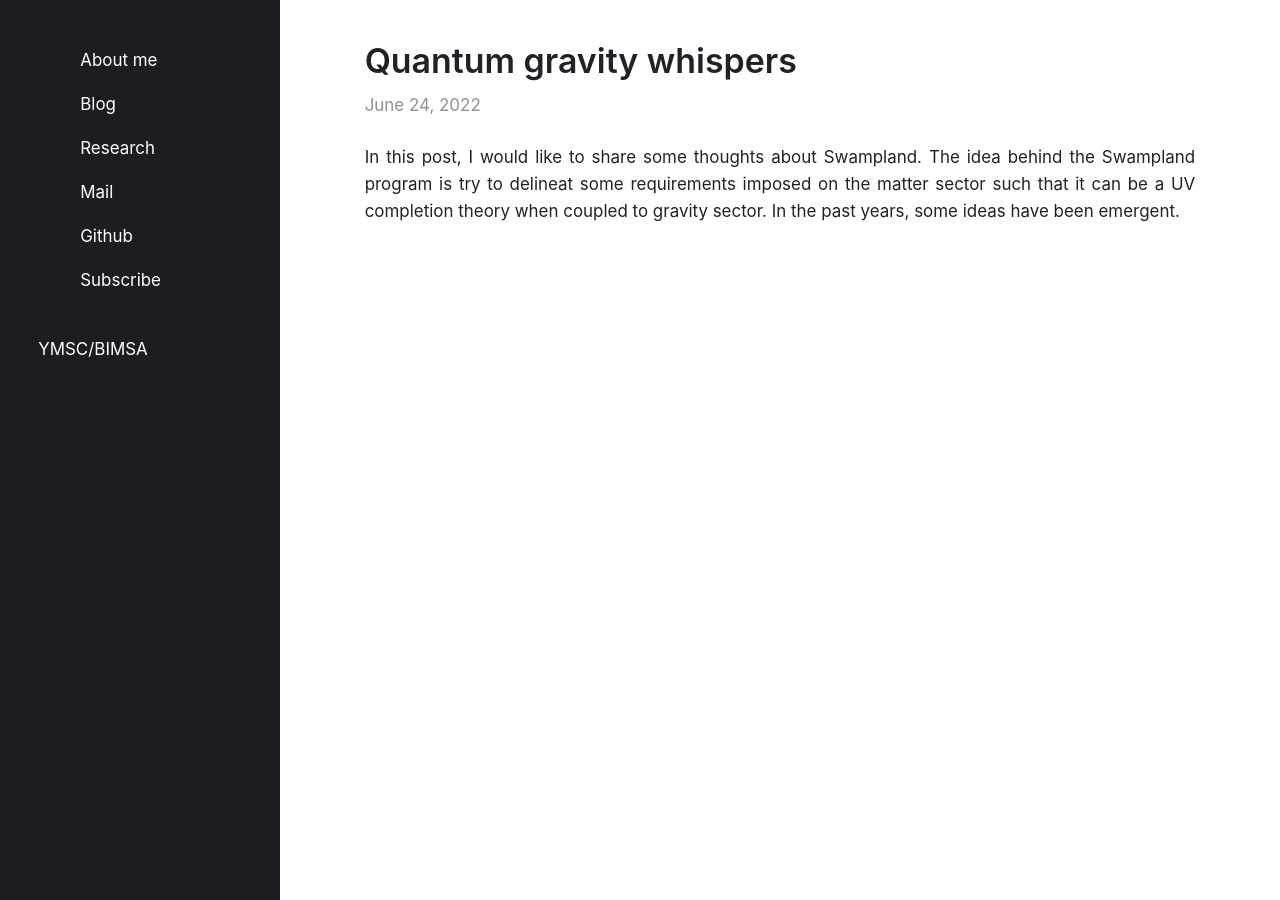
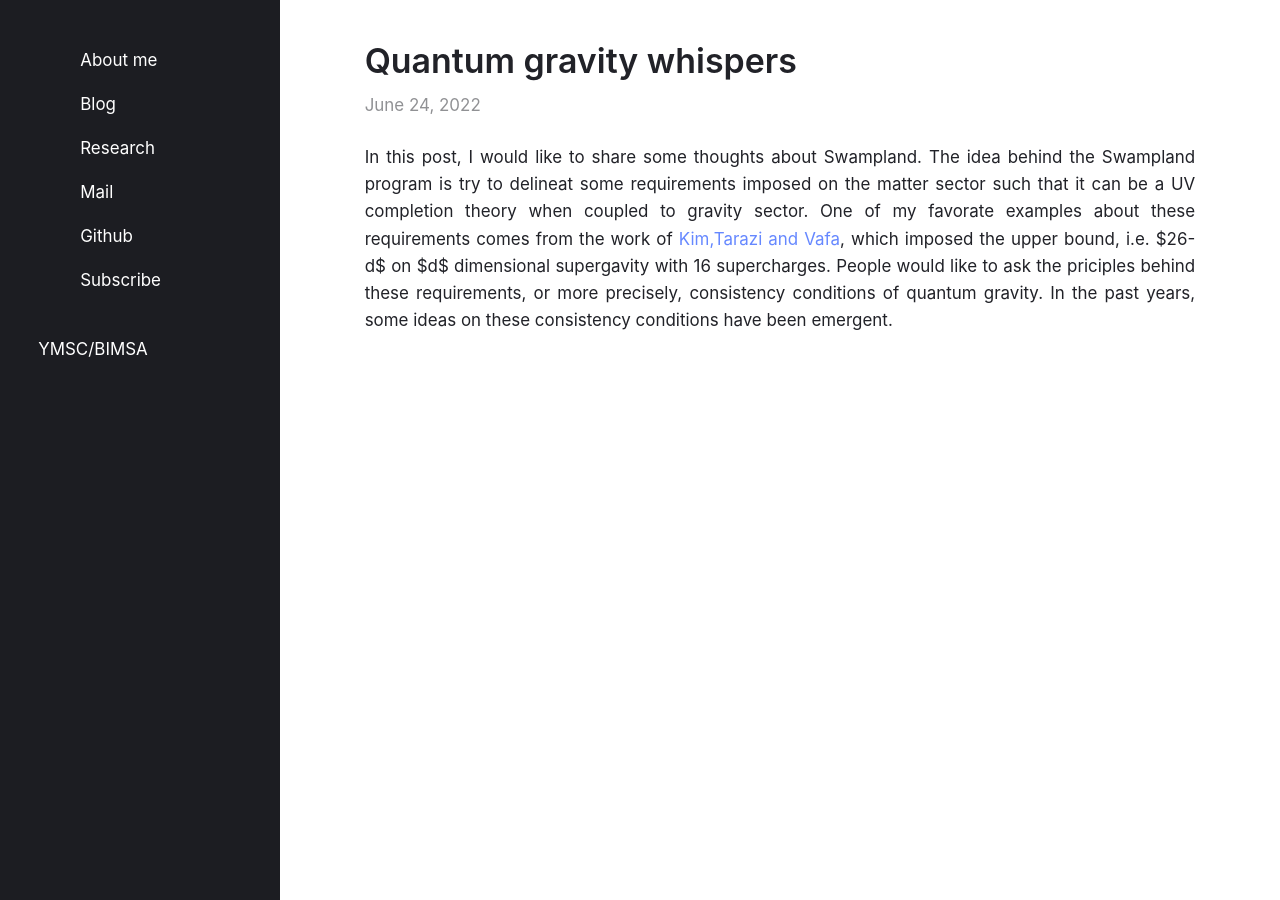
Before and after one commit to fengjunjohnxu/fengjunjohnxu.github.io, a Jekyll site: the page built from _posts/2022-06-24-quantum gravity whispers.md, in a window 1280 px wide. Built offline with Jekyll 4.4.1, drawn with Linux system fonts in a browser that asks for light colours; some web fonts are replaced.

Commit message:
Update 2022-06-24-quantum gravity whispers.md

```diff
--- a/_posts/2022-06-24-quantum gravity whispers.md
+++ b/_posts/2022-06-24-quantum gravity whispers.md
@@ -6,4 +6,4 @@ categories: media
 ---
 
 In this post, I would like to share some thoughts about Swampland. The idea behind the Swampland program is try to delineat some requirements imposed
-on the matter sector such that it can be a UV completion theory when coupled to gravity sector. In the past years, some ideas have been emergent.
+on the matter sector such that it can be a UV completion theory when coupled to gravity sector. One of my favorate examples about these requirements comes from the work of [Kim,Tarazi and Vafa](https://arxiv.org/pdf/1912.06144.pdf), which imposed the upper bound, i.e. $26-d$ on $d$ dimensional supergavity with 16 supercharges.  People would like to ask the priciples behind these requirements, or more precisely, consistency conditions of quantum gravity. In the past years, some ideas on these consistency conditions have been emergent.
```
